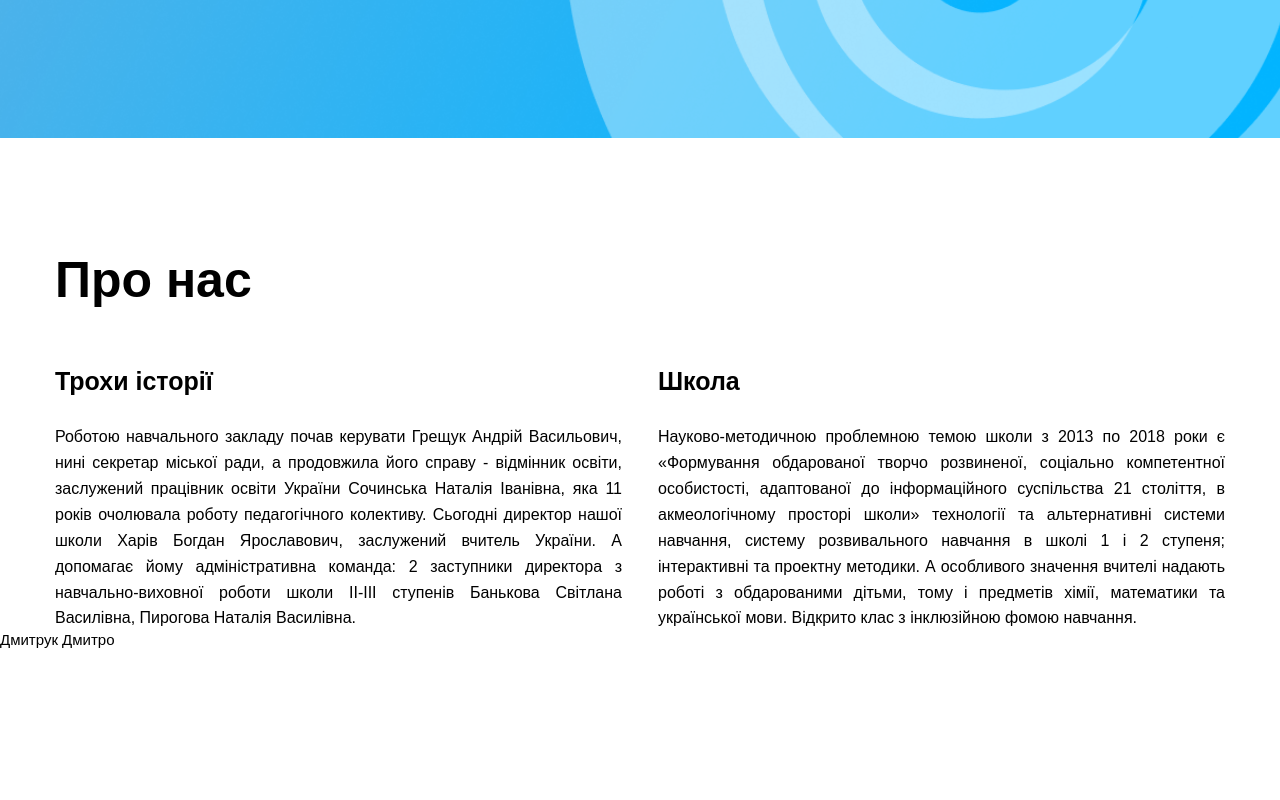
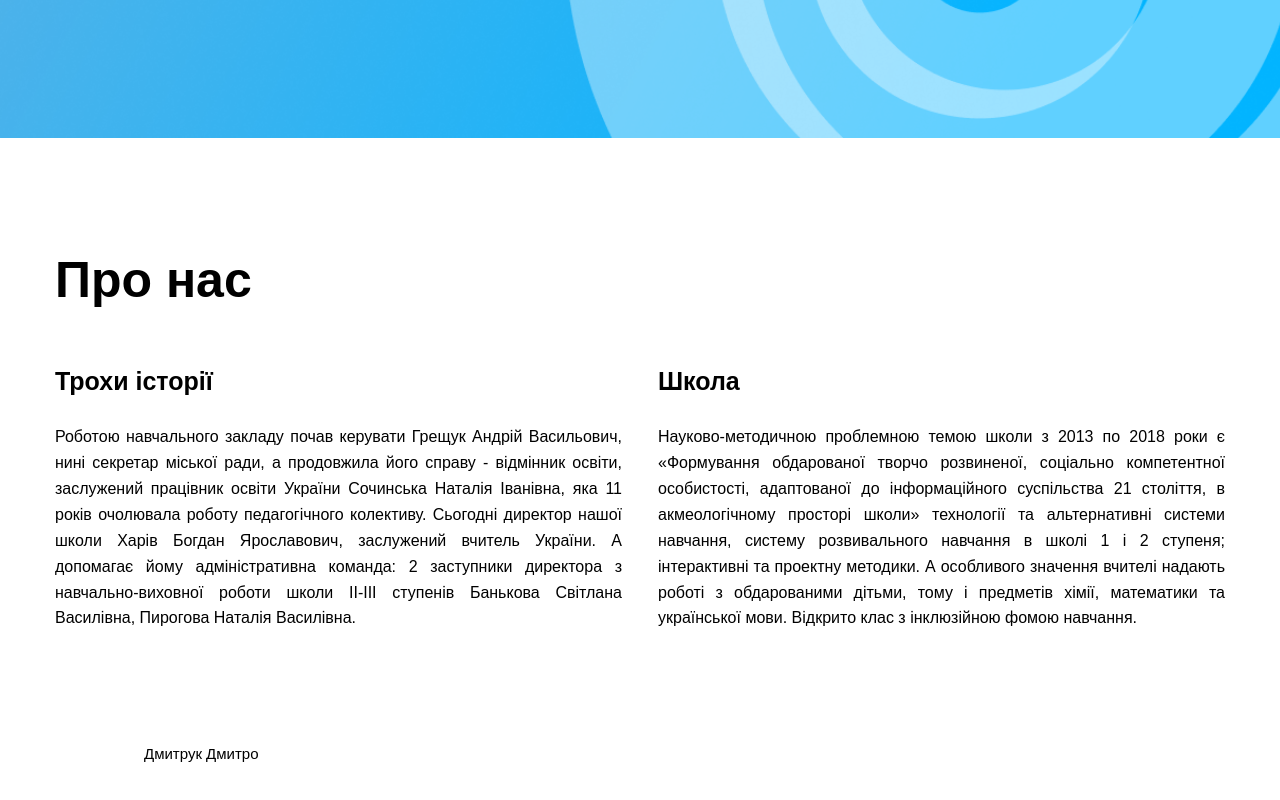
Before and after one commit to Dmitrukb/School27, a plain HTML site: page index.html in a window 1280 px wide. Shown: the part 692-1492 px from the top of the page. Before the commit the page ends 1340 px from the top, so only its background shows below. Drawn offline with Linux system fonts and the light colour scheme.

Commit message:
Update main.css

```diff
--- a/css/main.css
+++ b/css/main.css
@@ -564,9 +564,10 @@ li {
 .footer-text {
 	font-size: 15px;
 	font-family: 'Open Sans', sans-serif;
+	margin-left: 30px;
 	display: flex;
 	padding: 114px
-        margin-left: 30px;
+
 }
 
 
```
